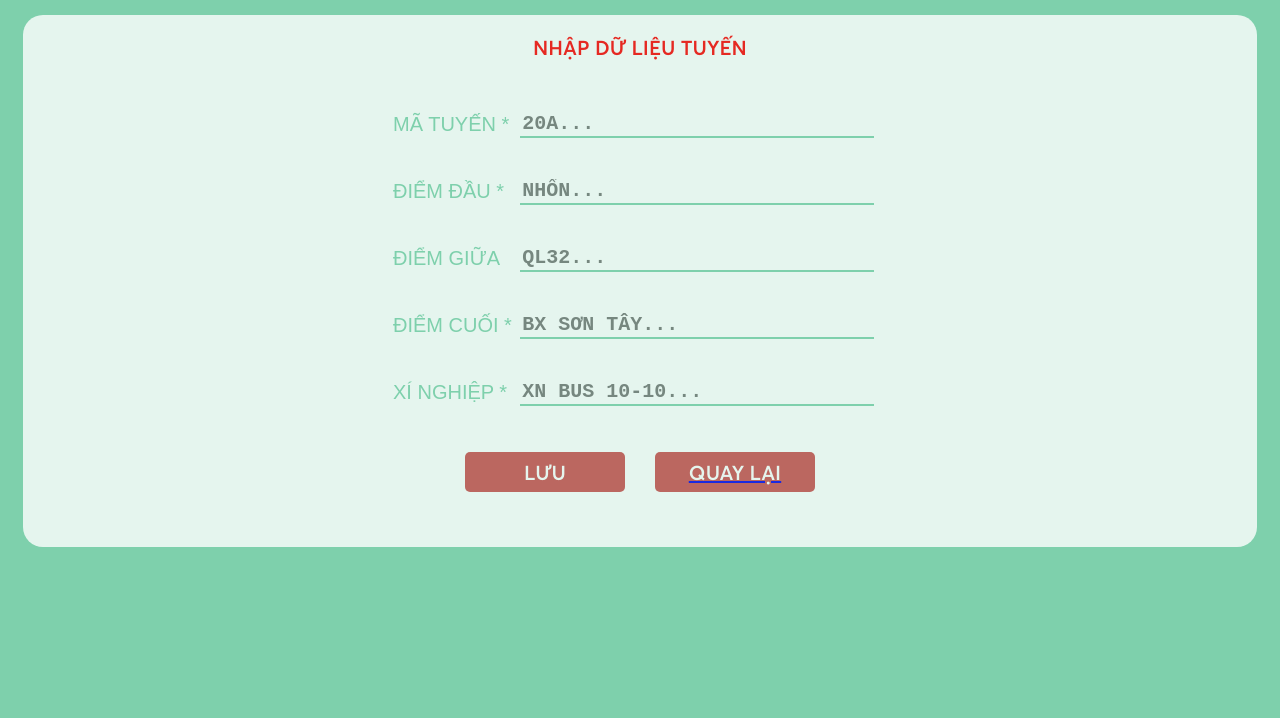
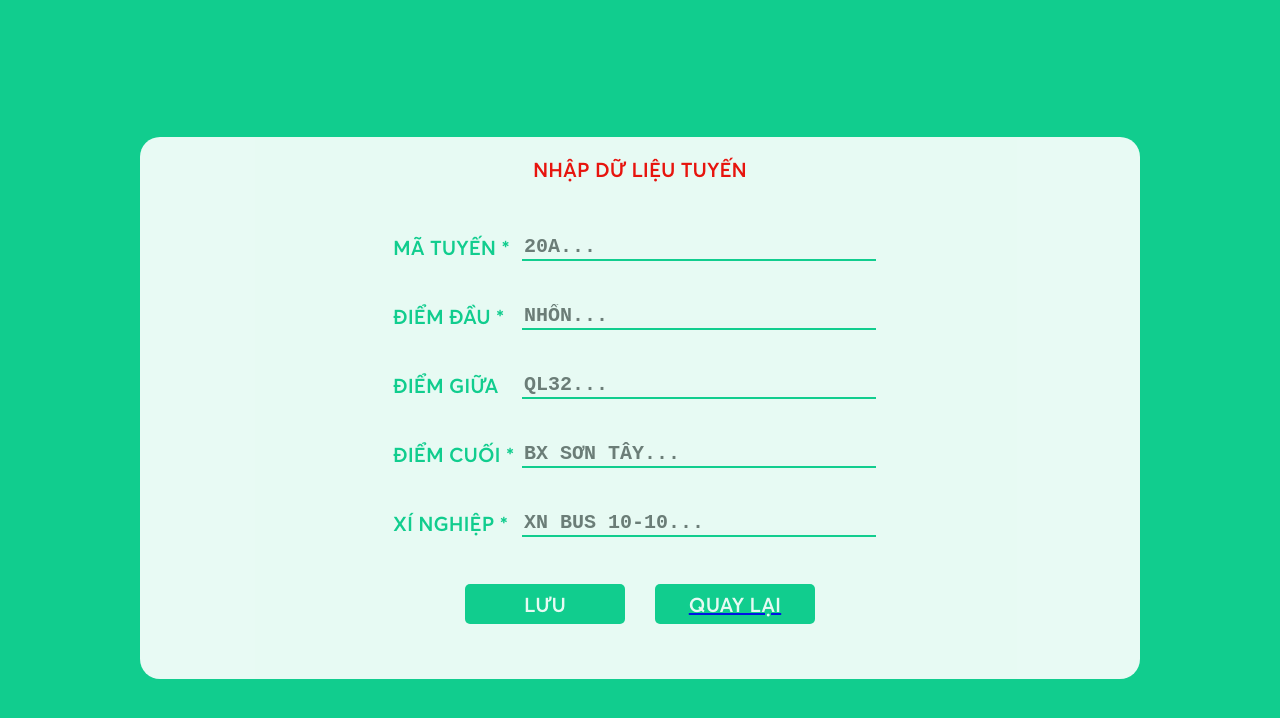
Before and after one commit to mhieu1296/LED_XE_BUYT_TRANSERCO, a plain HTML site: page input.html in a window 1280 px wide. Drawn offline with Linux system fonts and the light colour scheme.

Commit message:
thay mau giao dien thanh xanh la

```diff
--- a/css/font.css
+++ b/css/font.css
@@ -1,12 +1,6 @@
 @font-face {
   font-family: "UTM-HelvetIns";
   src: url("../assets/fonts/UTM-HelvetIns.ttf") format("truetype");
-  font-style: normal;
-}
-
-@font-face {
-  font-family: "ChakraPetch";
-  src: url("../assets/fonts/ChakraPetch-Bold.ttf") format("truetype");
   font-style: normal;
 }
 
--- a/css/input.css
+++ b/css/input.css
@@ -1,10 +1,17 @@
 body {
-  background-color: rgba(126, 208, 172, 1);
+  background-color: rgb(17, 205, 142);
+  /* keep a sensible minimum width for desktop layouts */
   min-width: 600px;
-/*
+  /* vertically center the main .Nhap block without changing horizontal alignment */
   display: flex;
-  justify-content: center;
-  align-items: center; */
+  flex-direction: column; /* main axis is vertical */
+  justify-content: center; /* centers along vertical axis */
+  align-items: center; /* center horizontally as well */
+  /* ensure vertical centering covers the full viewport */
+  min-height: 100vh;
+  padding-top: 12px; /* small breathing room at top */
+  padding-bottom: 12px;
+  box-sizing: border-box;
 }
 
 .Nhap {
@@ -12,12 +19,16 @@ body {
   flex-wrap: wrap;
   justify-content: center;
   align-items: center;
-  margin: 15px;
+  margin: 15px auto;
+  /* optional responsive width to keep card from being too narrow/wide */
+  width: clamp(320px, 85%, 1000px);
   background-color: white;
   border-radius: 20px;
   flex-direction: column;
-  opacity: 0.8;
-
+  opacity: 0.9;
+  /* keep width behavior unchanged; use max-width to avoid over-wide card */
+  max-width: 1000px;
+  box-sizing: border-box;
 }
 
 #NhapLabel {
@@ -74,7 +85,7 @@ td p {
   justify-content: center;
   align-items: center;
   border-radius: 5px;
-  background: #cb4e4e;
+  background: rgb(17, 205, 142);
   color: #fff;
   transition: none;
   border: none;
@@ -86,16 +97,17 @@ td p {
 
 .InputLabel {
   width: max-content;
-  font-family: Arial, Helvetica, sans-serif;
+  font-family: Averta-Std-CY;
   font-size: 20px;
-  color: rgba(126, 208, 172, 255);
+  color: rgb(17, 205, 142);
   text-transform: uppercase;
 }
+
 
 input[type="text"] {
   min-width: 350px;
   border: none;
-  border-bottom: 2px solid rgba(126, 208, 172, 255);
+  border-bottom: 2px solid rgb(17, 205, 142);
   font-family: "Courier New", Courier, monospace;
   font-size: 20px;
   font-weight: bold;
```
Also changed, not shown: hdsd.html (deleted, +0 -17 lines).
